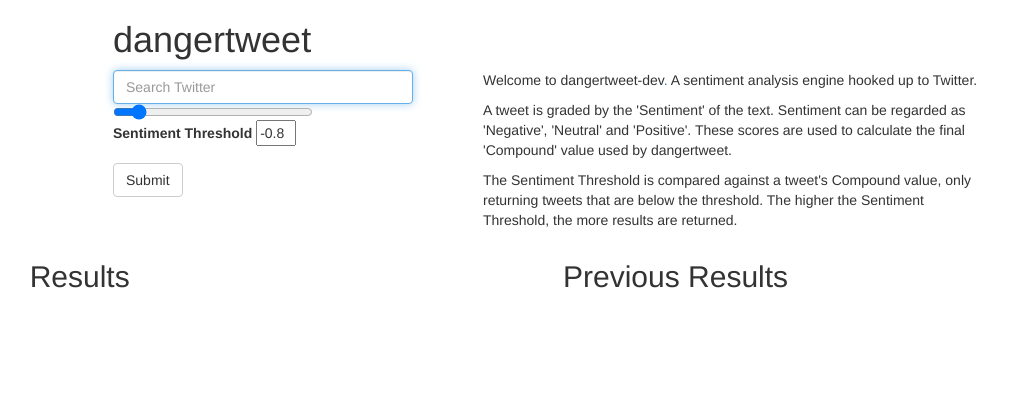
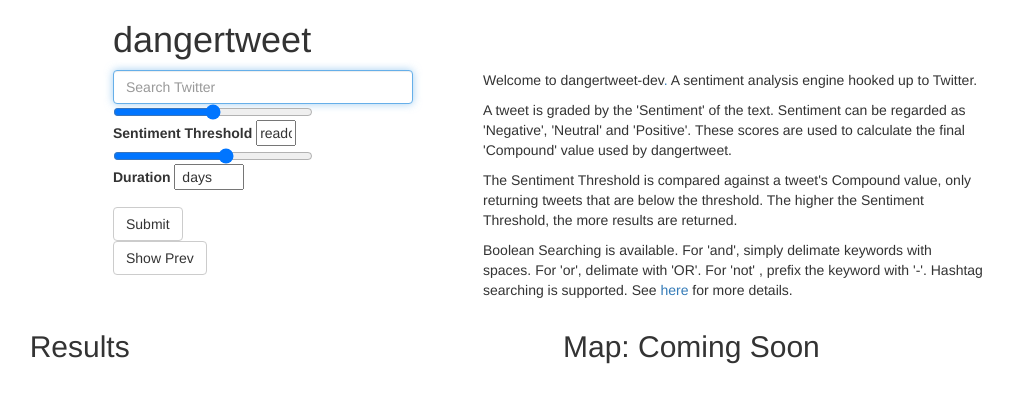
Before and after one commit to dcalvo/TweetWatch, a Flask app: template templates/index.html in a window 1280 px wide. Shown: the top 403 px of the page, without its empty margins (92-1105 px from the left). Run offline with Flask 2, Linux system fonts and the light colour scheme; the template is opened without the code that fills it, so the values that code supplies are empty; parts of the project's set-up code (start-up, migrations or seed data) failed here and were passed over; some libraries are stand-ins or nearby versions.

Commit message:
Updated ease of use with saved sentiment and duration values, implemented duration, attempted to get original tweet but failed, changed layout of page, added retweets

```diff
--- a/app.py
+++ b/app.py
@@ -1,16 +1,17 @@
+import json
 import os
 import requests
 import tweepy
-from flask import Flask, render_template, request
+from flask import Flask, render_template, request, redirect
 from flask_sqlalchemy import SQLAlchemy
 from vaderSentiment.vaderSentiment import SentimentIntensityAnalyzer
-
-
+from datetime import date, timedelta
 
 TWEETS_TO_SEARCH = 100
 PREVIOUS_RESULT_NUM_TO_DISPLAY = 15
 # Returns tweets that are BELOW the threshold
 SENTIMENT_THRESHOLD = -0.8
+DURATION = 0
 
 app = Flask(__name__)
 app.config.from_object(os.environ['APP_SETTINGS'])
@@ -25,22 +26,30 @@ api = tweepy.API(auth, wait_on_rate_limit=True)
 from models import TweetO
 
 
-def get_negative_tweets(search, threshold=SENTIMENT_THRESHOLD):
+def get_negative_tweets(search, threshold=SENTIMENT_THRESHOLD, duration=DURATION):
     results = []
     tweets = []
     # Search tweets based on given parameter for strongly opinionated ones
-    for tweet in tweepy.Cursor(api.search, lang="en", result_type="recent", q=search).items(TWEETS_TO_SEARCH):
-        score = analyzer.polarity_scores(tweet.text)
+    for tweet in tweepy.Cursor(api.search,
+                               lang="en",
+                               result_type="recent",
+                               q=search,
+                               tweet_mode='extended',
+                               until=(date.today() - timedelta(days=duration)).isoformat()
+                               ).items(TWEETS_TO_SEARCH):
+        full_text = tweet.retweeted_status.full_text if tweet.retweeted else tweet.full_text
+        score = analyzer.polarity_scores(full_text)
         if score["compound"] < threshold:
-            results.append((tweet.id_str, tweet.text, score))
+            results.append((tweet.id_str, full_text, score, tweet.retweet_count, tweet.retweeted))
     # Transform results into Tweet objects
     for tweet in results:
         result = TweetO(
-            url="https://twitter.com/twitter/statuses/" + tweet[0],
-            text=tweet[1],
-            sentiment=tweet[2]
+            url       = "https://twitter.com/twitter/statuses/" + tweet[0],
+            text      = tweet[1],
+            sentiment = tweet[2],
+            retweets  = tweet[3]
         )
-        tweets.append(result)
+        tweets.append((result, tweet[4]))
     return tweets
 
 
@@ -51,19 +60,32 @@ def get_previous_results():
         previous_results.append((tweet.url, tweet.text, tweet.sentiment, tweet.compound))
     return previous_results
 
+show_previous_tweets = False
+
+previous_results = []
+
+prev_threshold = -0.8
+prev_duration = 0
 
 @app.route('/', methods=['GET', 'POST'])
 def index():
+    global show_previous_tweets
+    global previous_results
+    global prev_threshold
+    global prev_duration
     tweets = []
     errors = []
     results = []
-    previous_results = get_previous_results()
     search = ""
     if request.method == "POST":
+        show_previous_tweets = False
         try:
             search = request.form['search']
             threshold = float(request.form["threshold"])
-            tweets = get_negative_tweets(search, threshold)
+            duration = int(request.form["duration"])
+            tweets = get_negative_tweets(search, threshold, duration)
+            prev_threshold = threshold
+            prev_duration = duration
         except Exception as e:
             print(e)
             errors.append(
@@ -71,16 +93,26 @@ def index():
             )
         if tweets:
             try:
-                for tweet in tweets:
+                for tweet, retweeted in tweets:
                     db.session.add(tweet)
-                    results.append((tweet.url, tweet.text, tweet.sentiment, tweet.compound))
+                    results.append((tweet.url, tweet.text, json.dumps(tweet.sentiment), tweet.retweets))
                 db.session.commit()
-            except:
+            except Exception as e:
+                print(e)
                 errors.append("Unable to add item to database.")
+        previous_results.extend(results)
 
-    return render_template('index.html', errors=errors, results=results, previous_results=previous_results,
-                           keyword=search)
+    prev_to_show = previous_results[-PREVIOUS_RESULT_NUM_TO_DISPLAY:]
 
+    # print(previous_results)
+    return render_template('index.html', errors=errors, results=results, previous_results=prev_to_show,
+                           keyword=search, show_prev=show_previous_tweets, thresh=prev_threshold, dur=prev_duration)
+
+@app.route('/button', methods=['GET'])
+def button():
+    global show_previous_tweets
+    show_previous_tweets = not show_previous_tweets
+    return redirect("/", code=302)
 
 if __name__ == '__main__':
     app.run()
--- a/templates/index.html
+++ b/templates/index.html
@@ -10,8 +10,8 @@
       }
     </style>
     <script>
-      function updateTextInput(val) {
-          document.getElementById('threshold_value').value=val;
+      function updateTextInput(id, val, suffix='') {
+          document.getElementById(id).value= val + ' ' + suffix;
       }
     </script>
   </head>
@@ -24,18 +24,28 @@
           These scores are used to calculate the final 'Compound' value used by dangertweet.</p>
           <p>The Sentiment Threshold is compared against a tweet's Compound value, only returning tweets that are below the threshold.
             The higher the Sentiment Threshold, the more results are returned.</p>
+          <p>Boolean Searching is available. For 'and', simply delimate keywords with spaces. For 'or', delimate with 'OR'. For 'not'
+              , prefix the keyword with '-'. Hashtag searching is supported. See
+              <a href="https://developer.twitter.com/en/docs/twitter-api/v1/tweets/search/guides/standard-operators">here</a> for more details.</p>
       </div>
       <form role="form" method='POST' action='/'>
         <div class="form-group">
           <input type="text" name="search" class="form-control" id="search-box" placeholder="Search Twitter" style="max-width: 300px;" autofocus required>
           <div>
             <input type="range" id="threshold" name="threshold"
-                   min="-1.0" max="1.0" value="-0.8" step="0.05" style="width: 200px" onchange="updateTextInput(this.value);">
+                   min="-1.0" max="1.0" value={{ thresh }} step="0.05" style="width: 200px" onchange="updateTextInput('threshold_value', this.value);">
             <label for="threshold">Sentiment Threshold</label>
-            <input type="text" id="threshold_value" value="-0.8" readonly style="width: 40px">
+            <input type="text" id="threshold_value" value={{ thresh }} readonly style="width: 40px">
+          <input type="range" id="duration" name="duration"
+                 min="0" max="7" value={{ dur }} step="1" style="width: 200px" onchange="updateTextInput('duration_value', this.value, 'days');">
+          <label for="duration">Duration</label>
+          <input type="text" id="duration_value" value="{{ dur }} days" readonly style="width: 70px">
           </div>
         </div>
         <button type="submit" class="btn btn-default">Submit</button>
+      </form>
+    <form role="form" method ='GET' action='/button'>
+        <button type="submit" class="btn btn-default"> Show{% if show_prev %} Current {% else %} Prev {% endif %}</button>
     </form>
       <br>
       {% for error in errors %}
@@ -43,6 +53,32 @@
       {% endfor %}
     </div>
     <div class="col-sm-5 col-sm-offset-1">
+    {% if show_prev %}
+        <h2>Previous Results</h2>
+        {% if previous_results %}
+            <br>
+            <div id="results">
+                <table class="table table-striped" style="max-width: 50vw;">
+                    <thead>
+                    <tr>
+                        <th>URL</th>
+                        <th>Text</th>
+                        <th>Sentiment</th>
+                        <th>Retweets</th>
+                    </tr>
+                    </thead>
+                    {% for result in previous_results%}
+                        <tr>
+                            <td><a target="_blank" rel="noopener noreferrer" href="{{ result[0] }}">link</a></td>
+                            <td>{{ result[1] }}</td>
+                            <td>{{ result[2] }}</td>
+                            <td>{{ result[3] }}</td>
+                        </tr>
+                    {% endfor %}
+                </table>
+            </div>
+        {% endif %}
+    {% else %}
         <h2>Results {% if keyword %} for {{ keyword }} {% endif %}</h2>
         {% if keyword %}
             {% if results %}
@@ -54,7 +90,7 @@
                             <th>URL</th>
                             <th>Text</th>
                             <th>Sentiment</th>
-                <th>Compound</th>
+                            <th>Retweets</th>
                         </tr>
                         </thead>
                         {% for result in results%}
@@ -71,32 +107,10 @@
                 <p>No results found.</p>
             {% endif %}
         {% endif %}
+    {% endif %}
       </div>
       <div class="col-sm-5">
-        <h2>Previous Results</h2>
-        {% if previous_results %}
-          <br>
-          <div id="results">
-            <table class="table table-striped" style="max-width: 50vw;">
-              <thead>
-                <tr>
-                  <th>URL</th>
-                  <th>Text</th>
-                  <th>Sentiment</th>
-                  <th>Compound</th>
-                </tr>
-              </thead>
-              {% for result in previous_results%}
-                <tr>
-                  <td><a target="_blank" rel="noopener noreferrer" href="{{ result[0] }}">link</a></td>
-                  <td>{{ result[1] }}</td>
-                  <td>{{ result[2] }}</td>
-                  <td>{{ result[3] }}</td>
-                </tr>
-              {% endfor %}
-            </table>
-          </div>
-        {% endif %}
+        <h2>Map: Coming Soon</h2>
       </div>
 {#      <div class="col-sm-5 col-sm-offset-1" id="real-time-streamer">#}
 {#          <script src="https://unpkg.com/react@17/umd/react.development.js" crossorigin></script>#}
```
Also changed, not shown: models.py (+9 -4 lines). Lines whose indentation alone changed are shown as unchanged.
